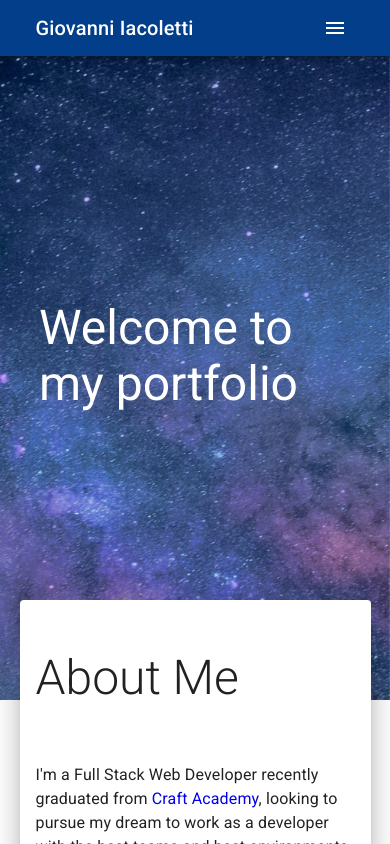
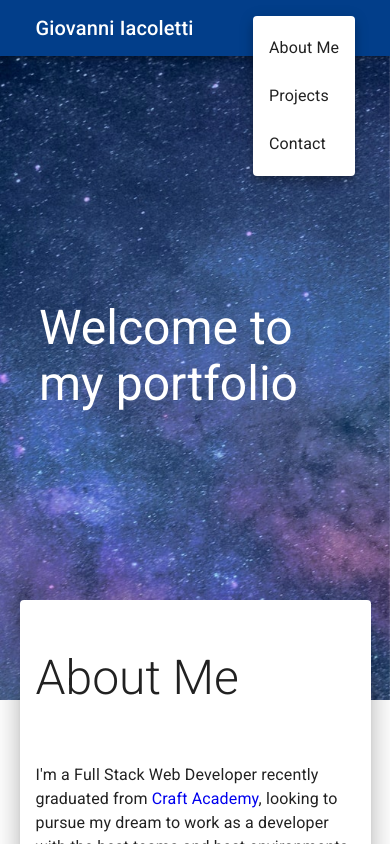
Before and after one commit to giacoletti/my_portfolio_v2, a React (Create React App) app: page / in a window 390 px wide. Both pictures are taken after a click on the button 334 px from the left and 28 px from the top of the page. Shown: the top 844 px of the page. Built offline with nearby package versions, Linux system fonts and the light colour scheme.

Commit message:
Add end2end test to check if visitor can click on mobile menu icon and click on 'About Me', 'Projects' and 'Contact' menu items to scroll to relative sections create menu items for mobile menu - 'About Me', 'Projects' and 'Contract'

```diff
--- a/src/components/MobileDropdownMenu.jsx
+++ b/src/components/MobileDropdownMenu.jsx
@@ -1,13 +1,53 @@
-import React from "react";
-import IconButton from "@mui/material/IconButton";
-import MenuIcon from "@mui/icons-material/Menu";
+import React, { useState } from "react";
+import { IconButton, Menu, MenuItem } from "@mui/material";
+import { Menu as MenuIcon } from "@mui/icons-material";
+import { Link } from "react-scroll";
 
 const MobileDropdownMenu = () => {
+  const [anchorEl, setAnchorEl] = useState(null);
+  const isMenuOpen = Boolean(anchorEl);
+
+  const handleMenuOpen = (event) => {
+    setAnchorEl(event.currentTarget);
+  };
+
+  const handleMenuClose = () => {
+    setAnchorEl(null);
+  };
+
   return (
     <>
-      <IconButton data-cy="mobile-menu-icon" color="inherit">
+      <IconButton
+        data-cy="mobile-menu-icon"
+        onClick={handleMenuOpen}
+        color="inherit"
+      >
         <MenuIcon />
       </IconButton>
+      <Menu
+        anchorEl={anchorEl}
+        anchorOrigin={{
+          vertical: "top",
+          horizontal: "right"
+        }}
+        keepMounted
+        transformOrigin={{
+          vertical: "top",
+          horizontal: "right"
+        }}
+        open={isMenuOpen}
+        onClose={handleMenuClose}
+      >
+        <Link to="about" smooth={true} offset={-100}>
+          <MenuItem data-cy="about-menu-item">About Me</MenuItem>
+        </Link>
+        <Link to="projects" smooth={true} offset={-100}>
+          <MenuItem data-cy="projects-menu-item">Projects</MenuItem>
+        </Link>
+        <Link to="contact" smooth={true}>
+          <MenuItem data-cy="contact-menu-item">Contact</MenuItem>
+        </Link>
+      </Menu>
     </>
   );
 };
```
Also changed, not shown: 1 other file (tests, documents, lock files or other folders).
